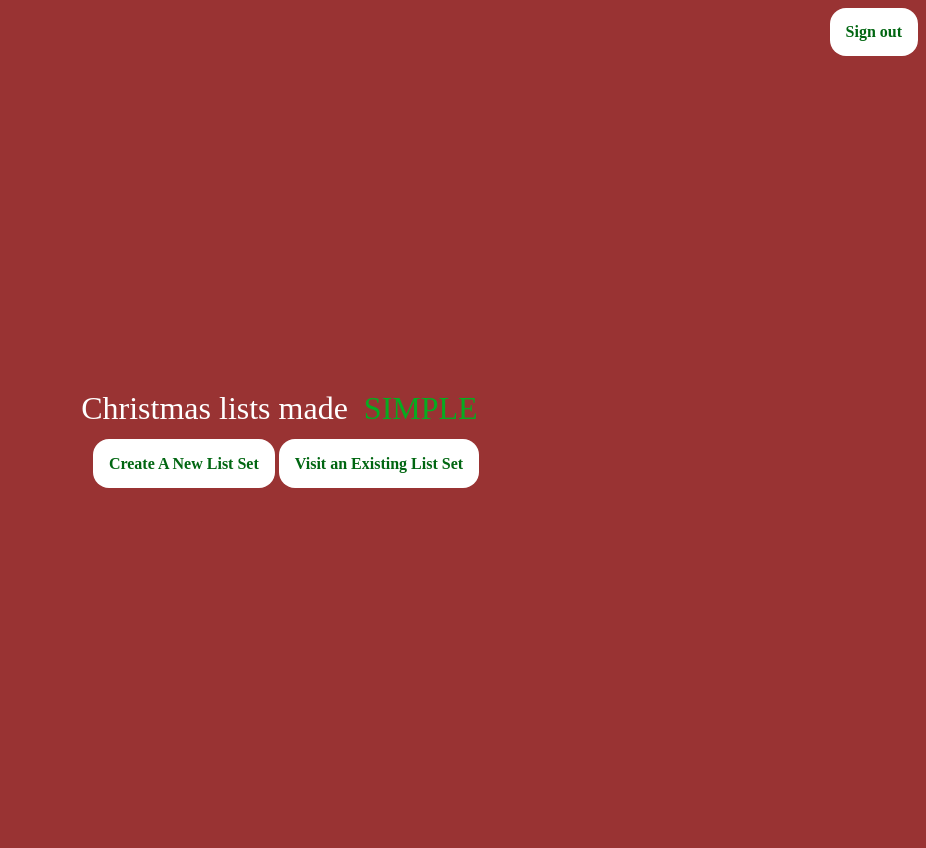
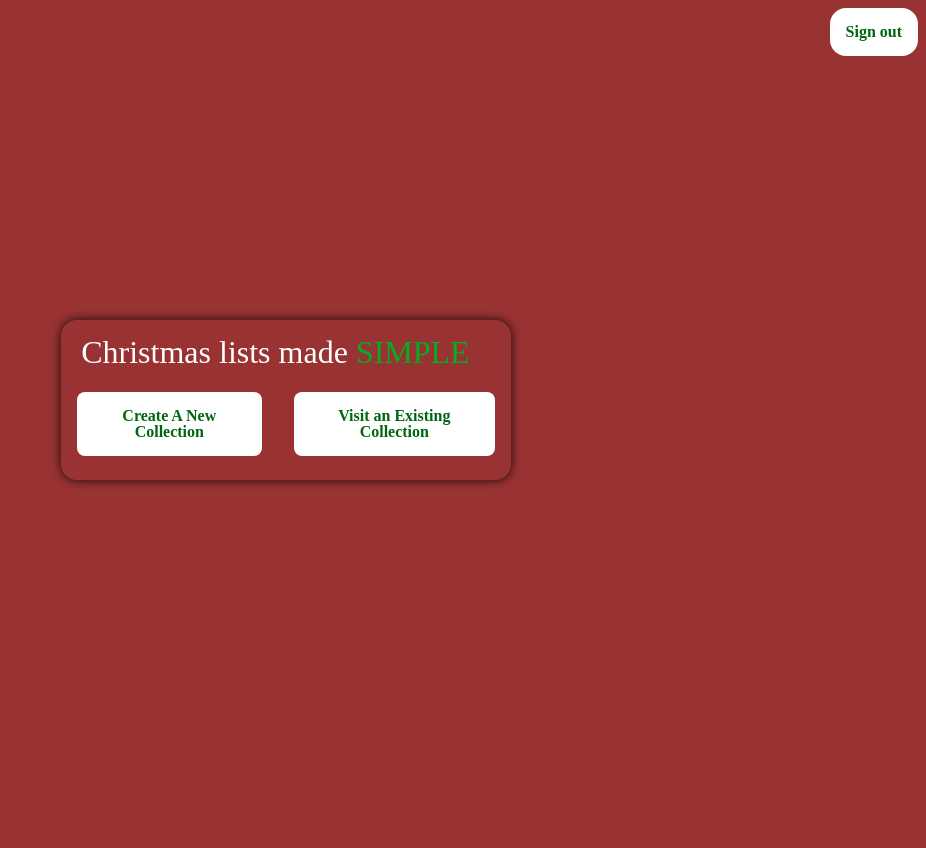
Before and after one commit to alexwendte/christmas-list, a Django app: page / in a window 1280 px wide. Shown: the whole page, without its empty margins (354-1280 px from the left). After the commit the page ends 486 px from the top, so only its background shows below. Run offline with Django 3.2, Linux system fonts and the light colour scheme; some libraries are stand-ins or nearby versions.

Commit message:
Finalized styling for index and group_update

```diff
--- a/christmas/static/christmas/styles/css/base.css
+++ b/christmas/static/christmas/styles/css/base.css
@@ -1,10 +1,6 @@
-html {
-  height: 100%; }
-
 body {
   background-color: #993333;
-  font-size: 1.6rem;
-  height: 100%; }
+  font-size: 1.6rem; }
   body .sign-out {
     padding: 1em;
     position: relative;
--- a/christmas/static/christmas/styles/css/style.css
+++ b/christmas/static/christmas/styles/css/style.css
@@ -69,20 +69,15 @@ table {
   background-color: red; }
 
 .index {
+  position: absolute;
   height: 100%;
   width: 100%;
   display: flex;
   flex-direction: column;
+  align-items: center;
   justify-content: center; }
   .index a {
     color: #fff; }
-  .index .header {
-    font-size: 3.2rem;
-    clear: both;
-    line-height: 1em;
-    height: 1em;
-    width: 12.8em;
-    margin: 0 auto; }
   .index p {
     color: #fff;
     display: inline-block; }
@@ -91,26 +86,34 @@ table {
     font-weight: 500;
     padding-left: .25em; }
   .index .card {
-    text-align: center; }
+    margin: 0 auto;
+    width: 45rem;
+    box-shadow: 0 0 10px 1px rgba(0, 0, 0, 0.7);
+    border-radius: 1em;
+    display: flex;
+    flex-direction: column;
+    align-items: center; }
+    .index .card .row:first-child {
+      font-size: 3.2rem;
+      clear: both;
+      line-height: 1em;
+      height: 1em;
+      width: 12.8em; }
     .index .card .row {
-      margin: 2em; }
+      margin: .5em 0;
+      display: flex;
+      text-align: center; }
       .index .card .row a {
         padding: 1em;
         color: #006611;
         background-color: #fff;
-        border-radius: 1em;
-        font-weight: 600; }
-      .index .card .row .g-signin2 {
-        width: 10rem;
-        margin: 0 auto; }
-
-html {
-  height: 100%; }
+        border-radius: .5em;
+        font-weight: 600;
+        margin: 0 1em; }
 
 body {
   background-color: #993333;
-  font-size: 1.6rem;
-  height: 100%; }
+  font-size: 1.6rem; }
   body .sign-out {
     padding: 1em;
     position: relative;
--- a/christmas/static/christmas/styles/scss/base.scss
+++ b/christmas/static/christmas/styles/scss/base.scss
@@ -1,11 +1,7 @@
 @import 'variables';
-html{
-  height: 100%;
-}
 body{
   background-color: $background-color;
   font-size: 1.6rem;
-  height: 100%;
   .sign-out{
     padding: 1em;
     position: relative;
--- /dev/null
+++ b/christmas/static/christmas/styles/scss/group-update.scss
@@ -0,0 +1,40 @@
+@import 'variables';
+.group-update{
+  position: absolute;
+  display: flex;
+  align-items: center;
+  justify-content: center;
+  height: 100%;
+  width: 100%;
+  form{
+    background-color: $accent-color;
+    padding: 3em 4em;
+    border-radius: 1em;
+    box-shadow: 0 0 10px 1px rgba(0, 0, 0, 0.7);
+    display: flex;
+    flex-direction: column;
+    h2{
+      color: #fff;
+    }
+    label{
+      color: #fff;
+    }
+    input[type="text"]{
+      line-height: 1.5em;
+      margin: 1em;
+      padding: .2em;
+      border: none;
+      border-radius: .2em;
+    }
+    input[type="submit"]{
+      padding: 1em;
+      color: $accent-color;
+      background-color: #fff;
+      border-radius: 1em;
+      font-weight: 600;
+      border: none;
+      box-shadow: 0 0 10px 1px rgba(0, 0, 0, 0.7);
+      cursor: pointer;
+    }
+  }
+}
--- a/christmas/static/christmas/styles/scss/index.scss
+++ b/christmas/static/christmas/styles/scss/index.scss
@@ -1,27 +1,21 @@
 @import 'variables';
 .index{
+  position: absolute;
     height: 100%;
     width: 100%;
     display: flex;
     flex-direction: column;
+    align-items: center;
     justify-content: center;
   a{
     color: #fff;
   }
   .header{
-    font-size: 3.2rem;
-    clear: both;
-    line-height: 1em;
-    height: 1em;
-    width: 12.8em;
-    margin: 0 auto;
+
   }
   p{
-    //float: left;
     color: #fff;
     display: inline-block;
-    //overflow-wrap: normal;
-    //white-space:normal
   }
   p:last-child{
     color: #06ac21;
@@ -29,28 +23,31 @@
     padding-left: .25em;
   }
   .card{
-    //width: 70%;
-    //margin: 0 auto;
-    text-align: center;
+    margin: 0 auto;
+    width: 45rem;
+    box-shadow: 0 0 10px 1px rgba(0, 0, 0, 0.7);
+    border-radius: 1em;
+    display: flex;
+    flex-direction: column;
+    align-items: center;
+    .row:first-child{
+      font-size: 3.2rem;
+      clear: both;
+      line-height: 1em;
+      height: 1em;
+      width: 12.8em;
+    }
     .row{
-      margin: 2em;
+      margin: .5em 0;
+      display: flex;
+      text-align: center;
       a{
         padding: 1em;
         color: $accent-color;
         background-color: #fff;
-        border-radius: 1em;
+        border-radius: .5em;
         font-weight: 600;
-      }
-      .g-signin2{
-        width: 10rem;
-        margin: 0 auto;
-      }
-    }
-  }
-  @media(min-width: 500px)
-  {
-    .card{
-      .row{
+        margin: 0 1em;
       }
     }
   }
--- a/christmas/static/christmas/styles/scss/style.scss
+++ b/christmas/static/christmas/styles/scss/style.scss
@@ -47,3 +47,4 @@ table {
 @import'group_create';
 @import'index';
 @import'base';
+@import'group-update';
--- a/christmas/templates/christmas/group_update_form.html
+++ b/christmas/templates/christmas/group_update_form.html
@@ -2,9 +2,10 @@
 {% block title %} Group ID {% endblock %}
 {% block content %}
 
-  <div class="">
+  <div class="group-update">
 
     <form action="" method="post">
+        <h2>Edit your list set name</h2>
         {% csrf_token %}
         {{ form.as_p }}
         <input type="submit" value="Update" />
--- a/christmas/templates/christmas/index.html
+++ b/christmas/templates/christmas/index.html
@@ -4,14 +4,14 @@
 {% load static %}
 
 <div class="index">
-  <div class="header">
-    <p>Christmas lists made</p>
-    <p>SIMPLE</p>
-  </div>
   <div class="card">
+      <div class="row">
+        <p>Christmas lists made</p>
+        <p>SIMPLE</p>
+      </div>
     <div class="row">
-      <a href="{% url 'create_group' %}">Create A New List Set</a>
-      <a href="">Visit an Existing List Set</a>
+      <a href="{% url 'create_group' %}">Create A New Collection</a>
+      <a href="">Visit an Existing Collection</a>
     </div>
     <div class="row">
       <div class="g-signin2" data-onsuccess="onSignIn"></div>
```
Also changed, not shown: other parts of christmas/static/christmas/styles/css/style.css (+34 -0 lines), christmas/static/christmas/styles/css/group-update.css (added, +35 -0 lines), christmas/static/christmas/styles/css/index.css (+21 -14 lines), db.sqlite3, 4 other files.
